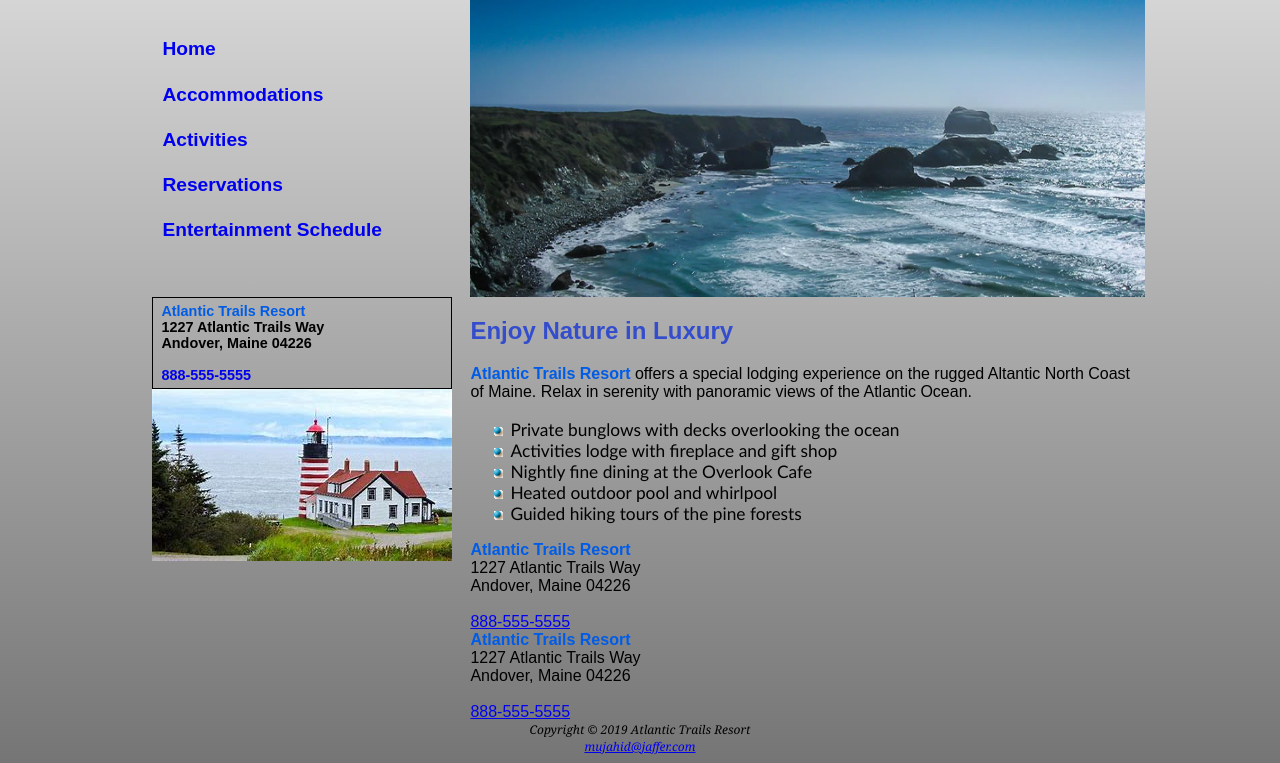
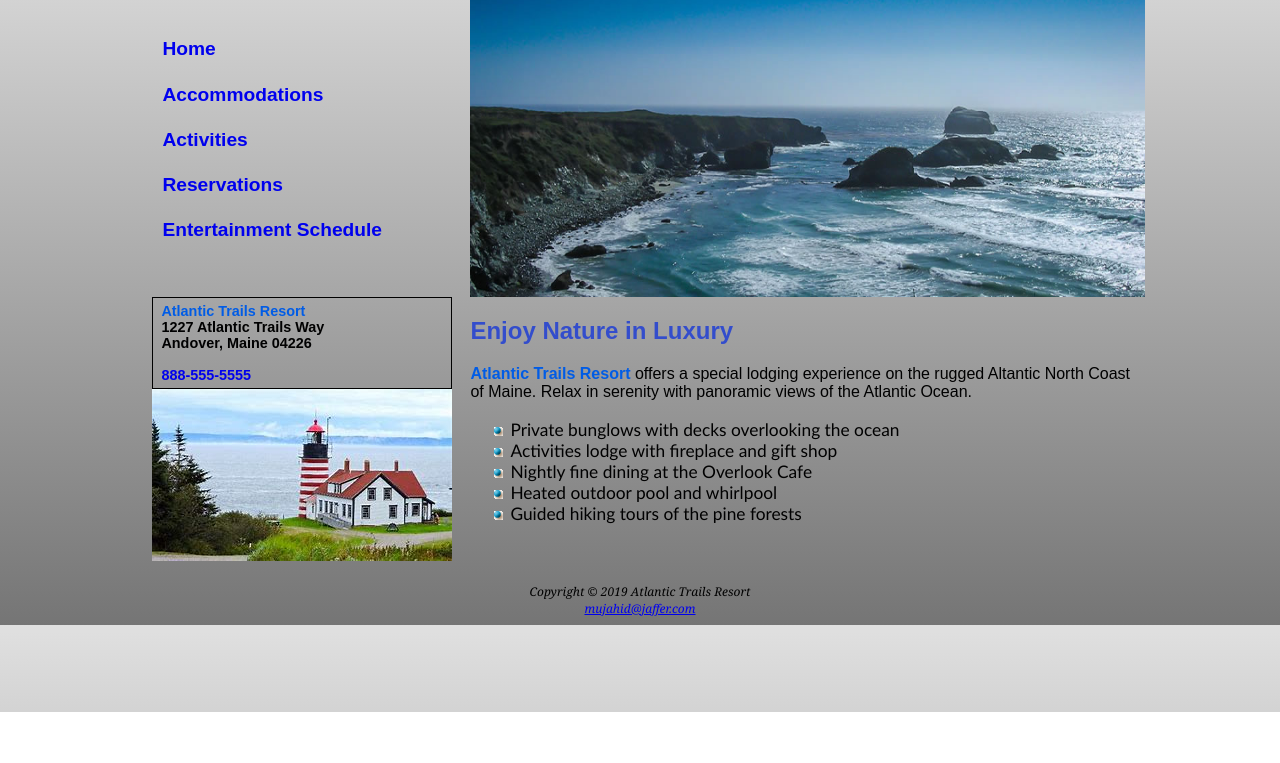
Before and after one commit to mujahidrj/Atlantic-Trails-Resort, a plain HTML site: page index.html in a window 1280 px wide. Shown: the part 88-851 px from the top of the page. After the commit the page ends 800 px from the top, so only its background shows below. Drawn offline with Linux system fonts and the light colour scheme.

Commit message:
Delete extra contacts

```diff
--- a/index.html
+++ b/index.html
@@ -48,19 +48,6 @@
                 <li> Guided hiking tours of the pine forests </li>
             </ul>
 
-            <div id="contact-tablet">
-                <span class="resort"> Atlantic Trails Resort </span> <br>
-                1227 Atlantic Trails Way <br>
-                Andover, Maine 04226 <br> <br>
-                <a href="tel:888-555-5555">888-555-5555</a> <br>
-            </div>
-
-            <div id="contact-mobile">
-                <span class="resort"> Atlantic Trails Resort </span> <br>
-                1227 Atlantic Trails Way <br>
-                Andover, Maine 04226 <br> <br>
-                <a href="tel:888-555-5555">888-555-5555</a> <br>
-            </div>
         </main>
 
         <footer>
```
